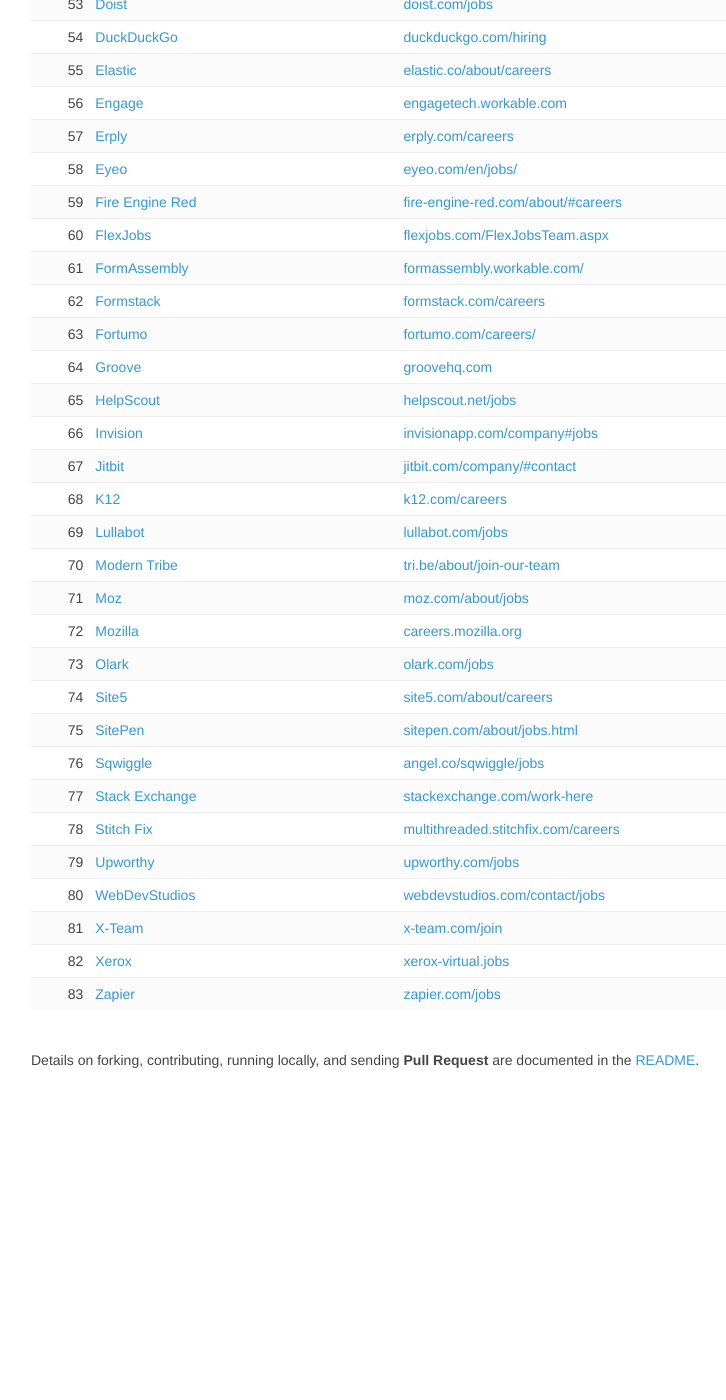
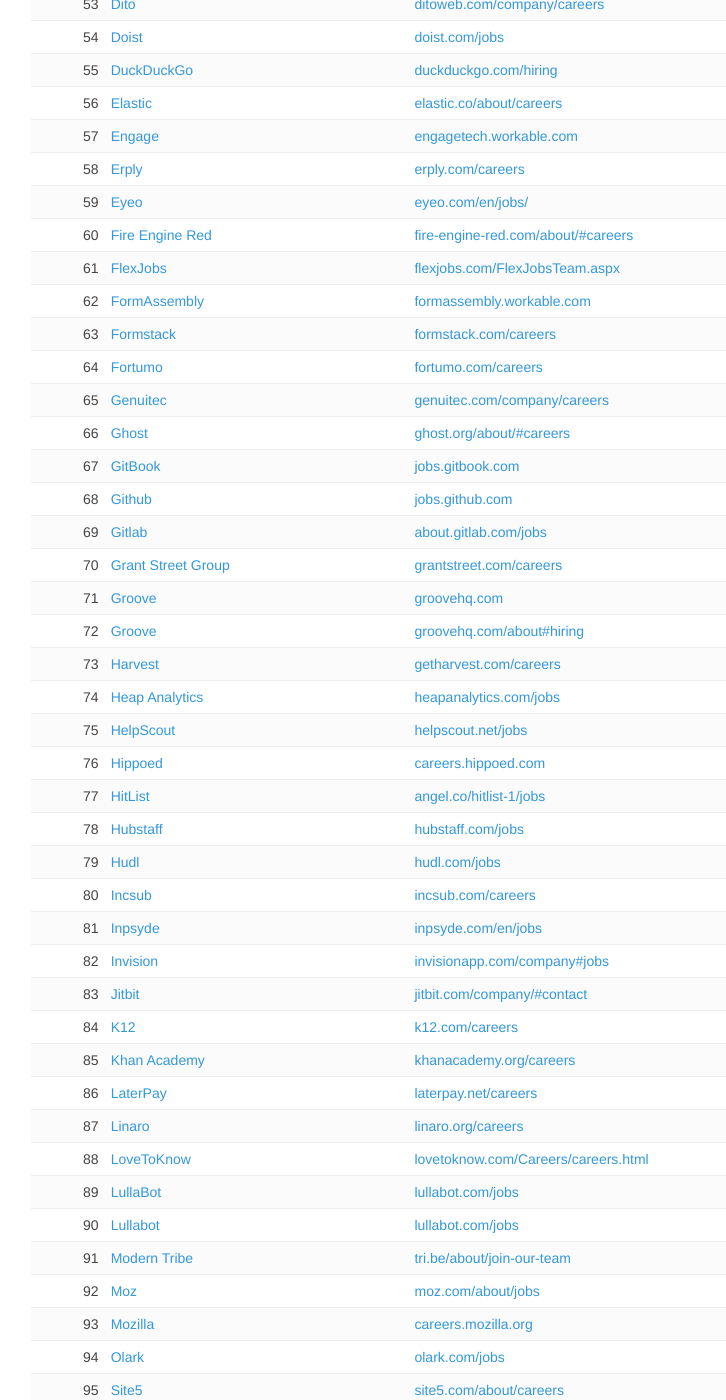
Before and after one commit to oinam/remote-teams, a Jekyll site: the page built from index.html, in a window 1280 px wide and 1400 px high, scrolled down 1864 px. Shown: the whole window, without its empty margins (39-765 px from the left). Built offline with Jekyll 4.4.1, drawn with Linux system fonts in a browser that asks for light colours; nearby versions of some CDN libraries; before the commit the page ends 2964 px from its top, so only the background shows below that; some of the changed text lies outside the part shown.

Commit message:
More companies with remote jobs.

```diff
--- a/_data/companies.yml
+++ b/_data/companies.yml
@@ -324,8 +324,92 @@
 
 - name: FormAssembly
   url: formassembly.com
-  job: formassembly.workable.com/
+  job: formassembly.workable.com
 
 - name: Fortumo
   url: fortumo.com
-  job: fortumo.com/careers/
+  job: fortumo.com/careers
+
+- name: Genuitec
+  url: genuitec.com
+  job: genuitec.com/company/careers
+
+- name: Ghost
+  url: ghost.org
+  job: ghost.org/about/#careers
+
+- name: GitBook
+  url: gitbook.com
+  job: jobs.gitbook.com
+
+- name: Github
+  url: github.com
+  job: jobs.github.com
+
+- name: Gitlab
+  url: gitlab.com
+  job: about.gitlab.com/jobs
+
+- name: Grant Street Group
+  url: grantstreet.com
+  job: grantstreet.com/careers
+
+- name: Groove
+  url: groovehq.com
+  job: groovehq.com/about#hiring
+
+- name: Harvest
+  url: getharvest.com
+  job: getharvest.com/careers
+
+- name: Heap Analytics
+  url: heapanalytics.com
+  job: heapanalytics.com/jobs
+
+- name: Dekeo
+  url: dekeo.com
+  job: dekeo.workable.com
+
+- name: Hippoed
+  url: hippoed.com
+  job: careers.hippoed.com
+
+- name: HitList
+  url: hitlistapp.com
+  job: angel.co/hitlist-1/jobs
+
+- name: Hubstaff
+  url: hubstaff.com
+  job: hubstaff.com/jobs
+
+- name: Hudl
+  url: hudl.com
+  job: hudl.com/jobs
+
+- name: Incsub
+  url: incsub.com
+  job: incsub.com/careers
+
+- name: Inpsyde
+  url: inpsyde.com
+  job: inpsyde.com/en/jobs
+
+- name: Khan Academy
+  url: khanacademy.org
+  job: khanacademy.org/careers
+
+- name: LaterPay
+  url: laterpay.net
+  job: laterpay.net/careers
+
+- name: Linaro
+  url: linaro.org
+  job: linaro.org/careers
+
+- name: LoveToKnow
+  url: lovetoknow.com
+  job: lovetoknow.com/Careers/careers.html
+
+- name: LullaBot
+  url: lullabot.com
+  job: lullabot.com/jobs
```
